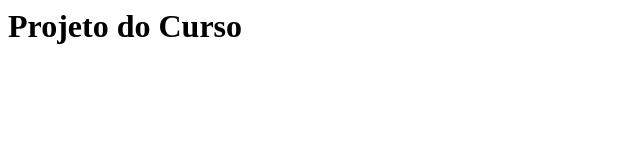
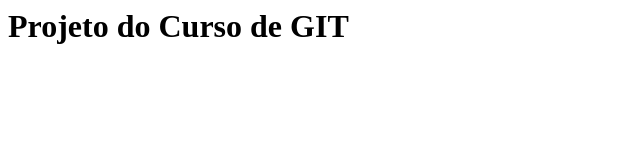
Before and after one commit to ernaniguilhon/curso-git, a plain HTML site: page index.html in a window 1280 px wide. Shown: the whole page, without its empty margins (0-640 px from the left). Drawn offline with Linux system fonts and the light colour scheme.

Commit message:
Alterado título do arquivo.

```diff
--- a/index.html
+++ b/index.html
@@ -3,6 +3,6 @@
 
 	</head>
 	<body>
-		<h1>Projeto do Curso</h1>
+		<h1>Projeto do Curso de GIT</h1>
 	</body>
 </html>
```
